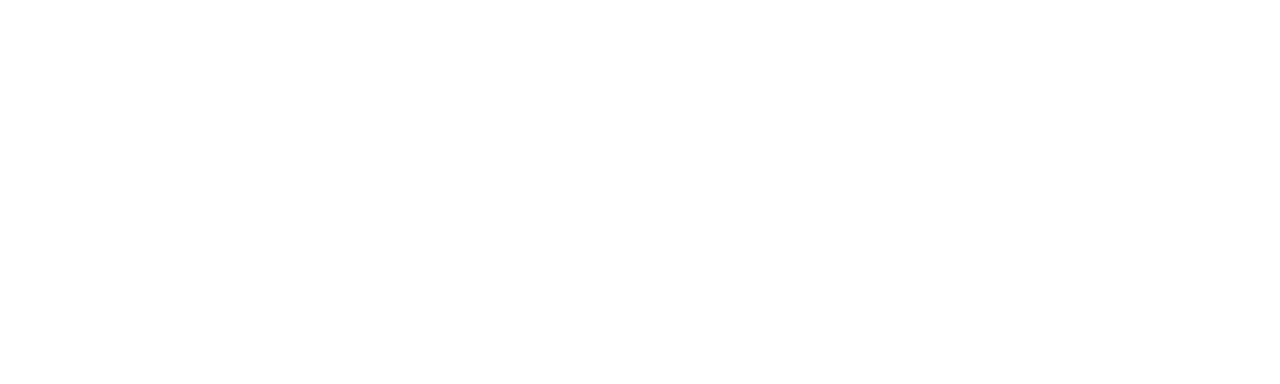
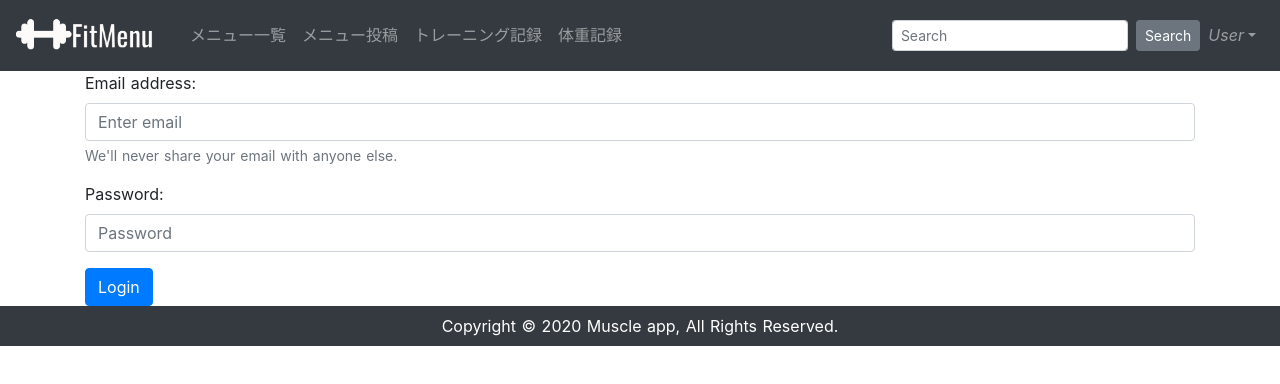
Before and after one commit to hiroya-nagakura/Nuxt-sample, a Nuxt app in the folder frontend/: page /users/login in a window 1280 px wide. Before the commit this address had no page. Shown: the top 384 px of the page. Built offline with nearby package versions, Linux system fonts and the light colour scheme.

Commit message:
loginページ作成

```diff
--- a/frontend/layouts/default.vue
+++ b/frontend/layouts/default.vue
@@ -1,6 +1,8 @@
 <template>
   <div>
-    <nuxt />
+    <Header />
+    <nuxt class='container'/>
+    <Footer />
   </div>
 </template>
 
--- a/frontend/pages/index.vue
+++ b/frontend/pages/index.vue
@@ -1,17 +1,31 @@
 <template>
-  <div class="container">
-    <div>
-      <Header />
-    </div>
-    <div>
-      <TopPage />
-    </div>
-    <div>
-      <Footer />
+  <div class='top'>
+    <div class='top-contents'>
+      <TopPageSearch />
     </div>
   </div>
 </template>
 
+<style scoped>
+.top{
+  background-image: url(~/assets/images/Top.jpg);
+  background-size: cover;
+  background-position: center;
+  width: 100%;
+  min-height: 70vh;
+  display: flex;
+  align-items: center;
+  justify-content: center;
+  margin-bottom: 2em;
+  margin-top: -100px;
+}
+.top-contents{
+  background-color: rgba(0,0,0,0.5);
+  width: 90%;
+  padding: 1em 1em;
+  border-radius: 2em;
+}
+</style>
 <script>
 export default {
   data() {
--- /dev/null
+++ b/frontend/pages/users/login.vue
@@ -0,0 +1,69 @@
+<template>
+  <div>
+    <b-form @submit="loginWithAuthModule">
+      <b-form-group
+        id="input-group-1"
+        label="Email address:"
+        label-for="input-1"
+        description="We'll never share your email with anyone else."
+      >
+
+        <b-form-input
+          id="input-1"
+          v-model="form.email"
+          type="email"
+          placeholder="Enter email"
+          required
+        ></b-form-input>
+      </b-form-group>
+
+      <b-form-group id="input-group-2" label="Password:" label-for="input-2">
+        <b-form-input
+          id="input-2"
+          v-model="form.password"
+          placeholder="Password"
+          type='password'
+          required
+        ></b-form-input>
+      </b-form-group>
+
+      <b-button type="submit" variant="primary">Login</b-button>
+    </b-form>
+  </div>
+</template>
+
+<script>
+  export default {
+    data() {
+      return {
+        form: {
+          email: '',
+          password: '',
+        }
+      }
+    },
+    methods: {
+    // loginメソッドの呼び出し
+    async loginWithAuthModule() {
+      await this.$auth
+        .loginWith('local', {
+         // emailとpasswordの情報を送信
+          data: this.form
+        })
+        .then(
+          (response) => {
+            // レスポンスで返ってきた、認証に必要な情報をlocalStorageに保存
+            localStorage.setItem('access-token', response.headers['access-token'])
+            localStorage.setItem('client', response.headers.client)
+            localStorage.setItem('uid', response.headers.uid)
+            localStorage.setItem('token-type', response.headers['token-type'])
+            return response
+          },
+          (error) => {
+            return error
+          }
+        )
+      },
+    },
+  }
+</script>
```
